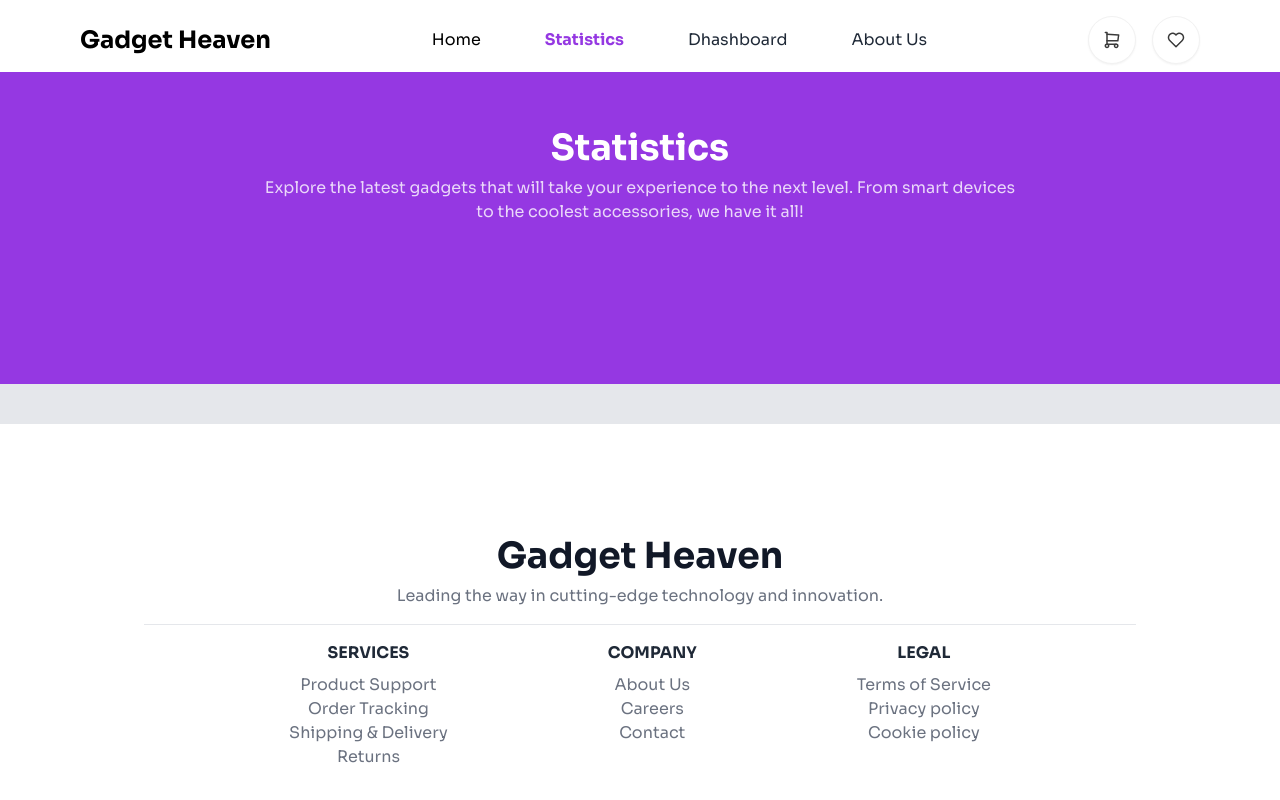
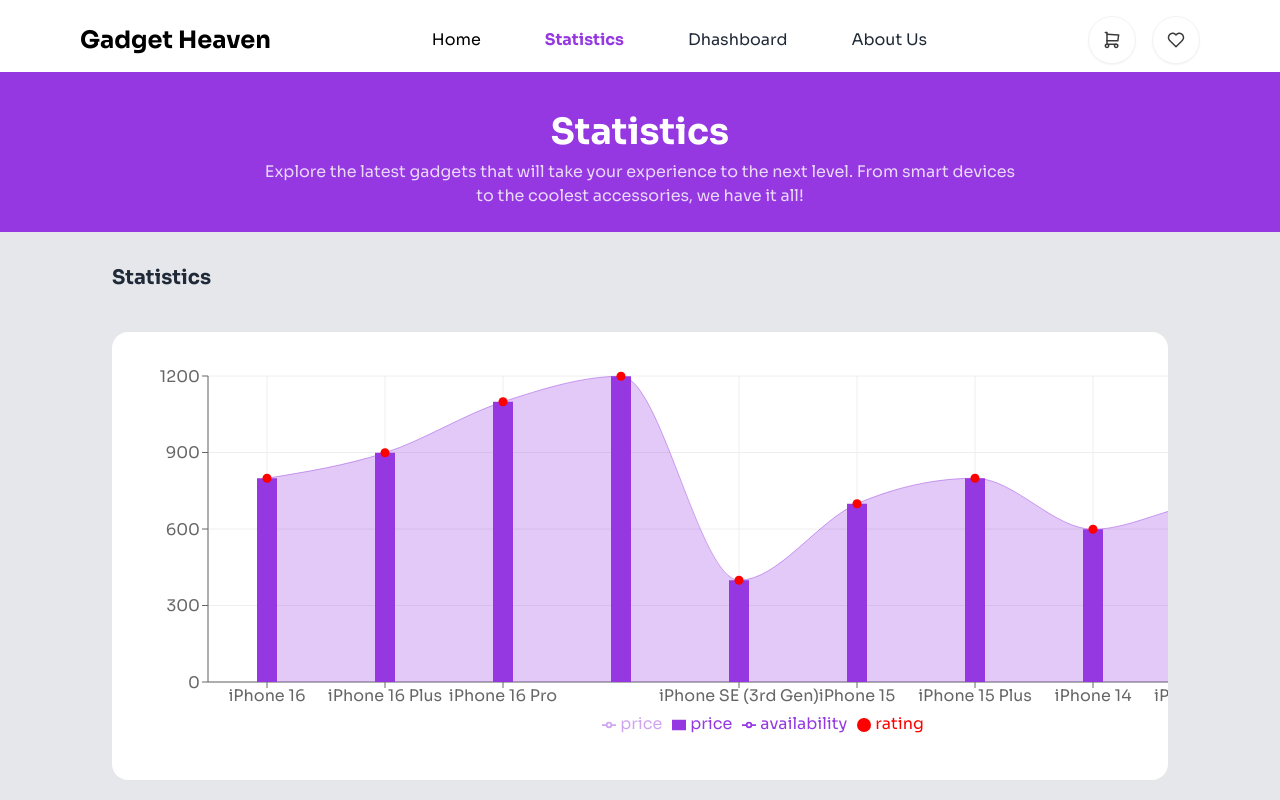
Before and after one commit to programming-hero-web-course-4/b10a8-gadget-heaven-Ajmain-Fayek, a React (Vite) app: page /statistics in a window 1280 px wide. Shown: the top 800 px of the page. Built offline with nearby package versions, Linux system fonts and the light colour scheme.

Commit message:
Statistics Added

```diff
--- a/package.json
+++ b/package.json
@@ -14,7 +14,8 @@
     "react-dom": "^18.3.1",
     "react-rating-stars-component": "^2.2.0",
     "react-router-dom": "^6.27.0",
-    "react-toastify": "^10.0.6"
+    "react-toastify": "^10.0.6",
+    "recharts": "^2.13.3"
   },
   "devDependencies": {
     "@eslint/js": "^9.13.0",
--- /dev/null
+++ b/src/Components/Chart.jsx
@@ -0,0 +1,111 @@
+import React from "react";
+import {
+    ComposedChart,
+    Line,
+    Area,
+    Bar,
+    XAxis,
+    YAxis,
+    CartesianGrid,
+    Tooltip,
+    Legend,
+    Scatter,
+} from "recharts";
+
+const data = [
+    {
+        product_title: "iPhone 16",
+        availability: "In Stock",
+        price: 799,
+        rating: 4.9,
+    },
+    {
+        product_title: "iPhone 16 Plus",
+        price: 899,
+        availability: "In Stock",
+        rating: 4.9,
+    },
+    {
+        product_title: "iPhone 16 Pro",
+        price: 1099,
+        availability: "In Stock",
+        rating: 4.9,
+    },
+    {
+        product_title: "iPhone 16 Pro Max",
+        price: 1199,
+        availability: "In Stock",
+        rating: 4.9,
+    },
+    {
+        product_title: "iPhone SE (3rd Gen)",
+        price: 399,
+        availability: "In Stock",
+        rating: 4.7,
+    },
+    {
+        product_title: "iPhone 15",
+        price: 699,
+        availability: "In Stock",
+        rating: 4.8,
+    },
+    {
+        product_title: "iPhone 15 Plus",
+        price: 799,
+        availability: "In Stock",
+        rating: 4.8,
+    },
+    {
+        product_title: "iPhone 14",
+        price: 599,
+        availability: "Out of Stock",
+        rating: 4.7,
+    },
+    {
+        product_title: "iPhone 14 Plus",
+        price: 699,
+        availability: "In Stock",
+        rating: 4.7,
+    },
+    {
+        product_title: "iPhone 13",
+        price: 499,
+        availability: "In Stock",
+        rating: 4.6,
+    },
+];
+
+export default function Chart() {
+    return (
+        <ComposedChart
+            width={1280}
+            height={400}
+            data={data}
+            margin={{
+                top: 20,
+                right: 20,
+                bottom: 20,
+                left: 20,
+            }}
+        >
+            <CartesianGrid stroke="#eee" />
+            <XAxis dataKey="product_title" />
+            <YAxis dataKey="price" />
+            <Tooltip />
+            <Legend />
+            <Area
+                type="monotone"
+                dataKey="price"
+                fill="rgba(149, 56, 226, .45)"
+                stroke="rgba(149, 56, 226, .45)"
+            />
+            <Bar dataKey="price" barSize={20} fill="rgb(149, 56, 226)" />
+            <Line
+                type="monotone"
+                dataKey="availability"
+                stroke="rgb(149, 56, 226)"
+            />
+            <Scatter dataKey="rating" fill="red" />
+        </ComposedChart>
+    );
+}
--- a/src/Pages/Statistics.jsx
+++ b/src/Pages/Statistics.jsx
@@ -1,10 +1,11 @@
 import React from "react";
 import Heading from "../Components/Heading";
+import Chart from "../Components/Chart";
 
 const Statistics = () => {
     return (
         <>
-            <div className="bg-color-pirmary text-center pt-10 pb-36 -mt-4">
+            <div className="bg-color-pirmary text-center pt-6 pb-2 -mt-4">
                 <Heading
                     title={"Statistics"}
                     subtitle={
@@ -14,6 +15,12 @@
                     subtitleColor="text-white/80"
                 />
             </div>
+            <div className="max-w-screen-2xl mx-auto px-2 sm:px-6 md:px-10 lg:px-28 mt-8 space-y-10">
+                <p className="font-bold sm:text-xl">Statistics</p>
+                <div className="mx-auto text-center overflow-x-scroll bg-white px-4 py-6 rounded-2xl">
+                    <Chart />
+                </div>
+            </div>
         </>
     );
 };
```
Also changed, not shown: 1 other file (tests, documents, lock files or other folders).
